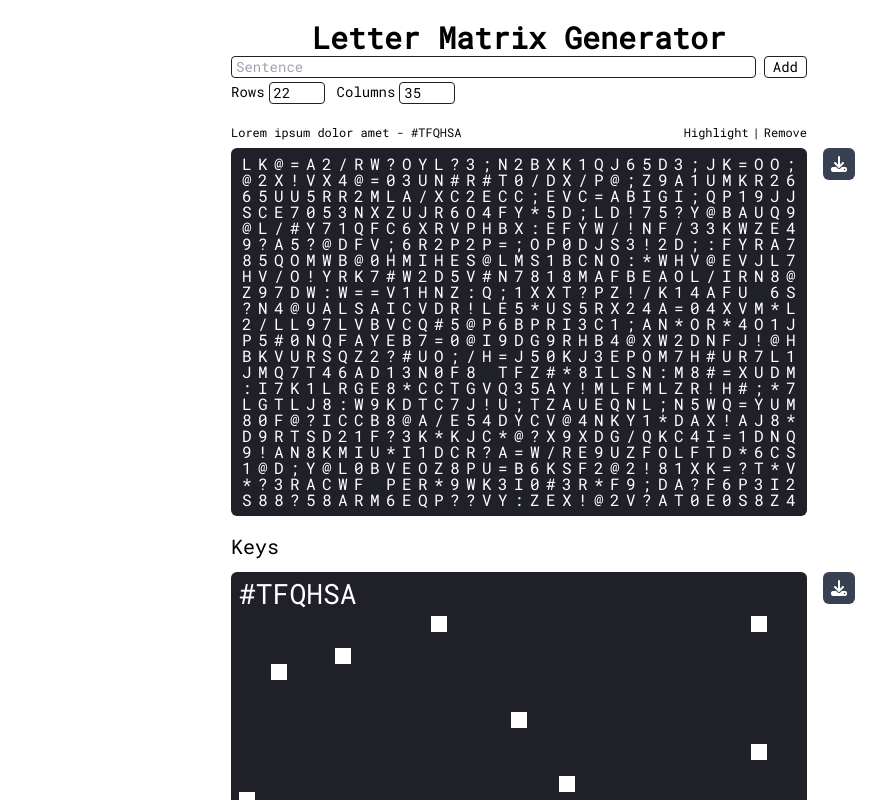
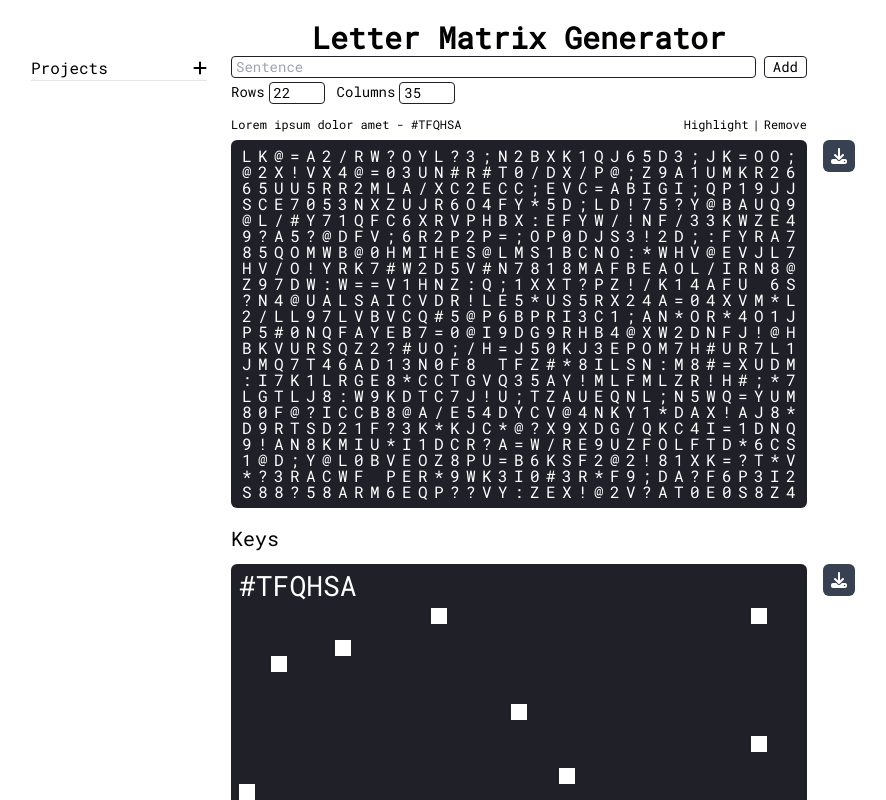
Before and after one commit to DenseOriginal/letter-matrix, a React (Vite) app: page / in a window 1280 px wide. Shown: the top 800 px of the page, without its empty margins (121-1007 px from the left). Built offline with nearby package versions, Linux system fonts and the light colour scheme.

Commit message:
Add projects section

```diff
--- a/src/App.tsx
+++ b/src/App.tsx
@@ -1,6 +1,7 @@
 import { useMemo, useState } from 'react';
 import { distribute, hash } from './helpers';
 import { Out } from './Out';
+import { Projects } from './Projects';
 import { Sentences } from './Sentences';
 import { Settings } from './Settings';
 
@@ -20,8 +21,11 @@ function App() {
 	const highlight = (hash: string) => setSelected(hash);
 
 	return (
-		<div className='flex justify-center items-center flex-col py-5'>
+		<div className='relative flex justify-center items-center flex-col py-5'>
 			<h1 className='text-3xl font-bold'>Letter Matrix Generator</h1>
+
+			<div className='relative'>
+				<Projects />
 				<Settings
 					add={add}
 					setRows={setRows}
@@ -49,6 +53,7 @@ function App() {
 					/>)}
 				</div>
 			</div>
+		</div>
 	)
 }
 
--- /dev/null
+++ b/src/Projects.tsx
@@ -0,0 +1,43 @@
+import { useLocalStorage } from "./hooks";
+import { Project } from "./types";
+
+const randomId = (length = 6) => {
+	return Math.random().toString(36).substring(2, length + 2);
+};
+
+export const Projects = () => {
+	const [projects, setProjects] = useLocalStorage<Project[]>('projects', []);
+
+	const addProject = () => {
+		const name = prompt('Name?') || 'New project';
+		const seed = Date.now().toString();
+		const id = randomId();
+
+			setProjects([
+				...projects,
+				{ name, seed, id, sentences: [] }
+			])
+	}
+
+	const selectProject = (id: string) => {
+
+	}
+
+	return <div className="absolute top-0 -left-6 -translate-x-full w-44">
+		<div className="flex justify-between items-center">
+			<h2>Projects</h2>
+			<button onClick={addProject}>
+				<i className="fa-solid fa-plus"></i>
+			</button>
+		</div>
+		<hr />
+		<ul>
+			{projects.map(project => <li key={project.name} className="flex justify-between items-center text-sm">
+				<span>{project.name}</span>
+				<button className="text-gray-500 hover:text-gray-700 transition-all">
+					<i className="fa-solid fa-pencil"></i>
+				</button>
+			</li>)}
+		</ul>
+	</div>
+}
--- /dev/null
+++ b/src/helpers/random.ts
@@ -0,0 +1,24 @@
+let m_w = 123456789;
+let m_z = 987654321;
+const mask = 0xffffffff;
+
+// Takes any integer
+function seed(i: number) {
+	m_w = (123456789 + i) & mask;
+	m_z = (987654321 - i) & mask;
+}
+
+// Returns number between 0 (inclusive) and 1.0 (exclusive),
+// just like Math.random().
+function random() {
+	m_z = (36969 * (m_z & 65535) + (m_z >> 16)) & mask;
+	m_w = (18000 * (m_w & 65535) + (m_w >> 16)) & mask;
+	let result = ((m_z << 16) + (m_w & 65535)) >>> 0;
+	result /= 4294967296;
+	return result;
+}
+
+export const PRNG = {
+	seed,
+	random
+}
--- /dev/null
+++ b/src/hooks/index.ts
@@ -0,0 +1 @@
+export { useLocalStorage } from "./local-storage";
--- /dev/null
+++ b/src/hooks/local-storage.ts
@@ -0,0 +1,24 @@
+import { useState } from "react";
+
+export const useLocalStorage = <T>(key: string, initialValue: T): [T, (value: T) => void] => {
+	const [storedValue, setStoredValue] = useState<T>(() => {
+		try {
+			const item = localStorage.getItem(key);
+			return item ? JSON.parse(item) : initialValue;
+		} catch (error) {
+			console.error(error);
+			return initialValue;
+		}
+	});
+
+	const setValue = (value: T) => {
+		try {
+			localStorage.setItem(key, JSON.stringify(value));
+			setStoredValue(value);
+		} catch (error) {
+			console.error(error);
+		}
+	};
+
+	return [storedValue, setValue];
+}
```
Also changed, not shown: src/types.d.ts (+7 -0 lines). Lines whose indentation alone changed are shown as unchanged.
